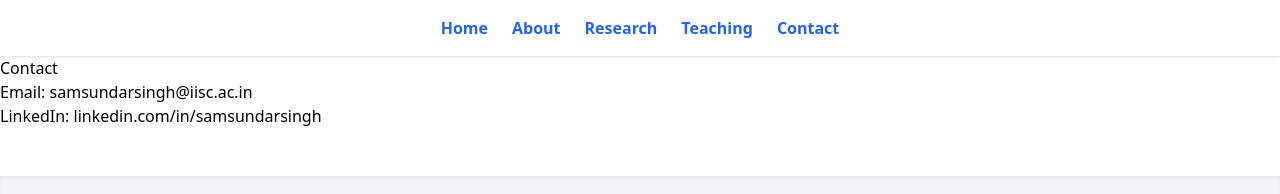
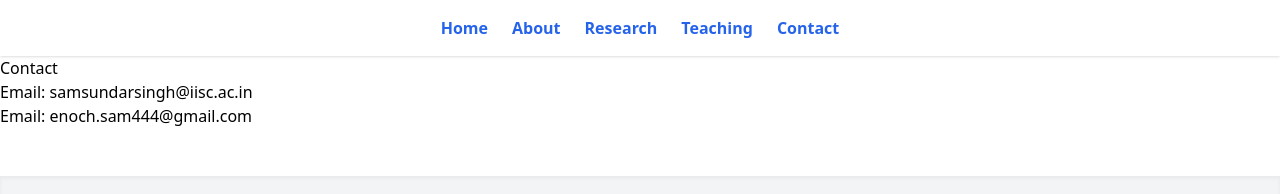
Before and after one commit to samsundarsingh-22/samsundarsingh-22.github.io, a React (Create React App) app: page /contact in a window 1280 px wide. Shown: the top 194 px of the page. Built offline with nearby package versions, Linux system fonts and the light colour scheme.

Commit message:
Update contact details

```diff
--- a/src/components/Contact.jsx
+++ b/src/components/Contact.jsx
@@ -5,7 +5,7 @@ function Contact() {
     <div>
       <h2>Contact</h2>
       <p>Email: samsundarsingh@iisc.ac.in</p>
-      <p>LinkedIn: linkedin.com/in/samsundarsingh</p>
+      <p>Email: enoch.sam444@gmail.com</p>
     </div>
   );
 }
```
